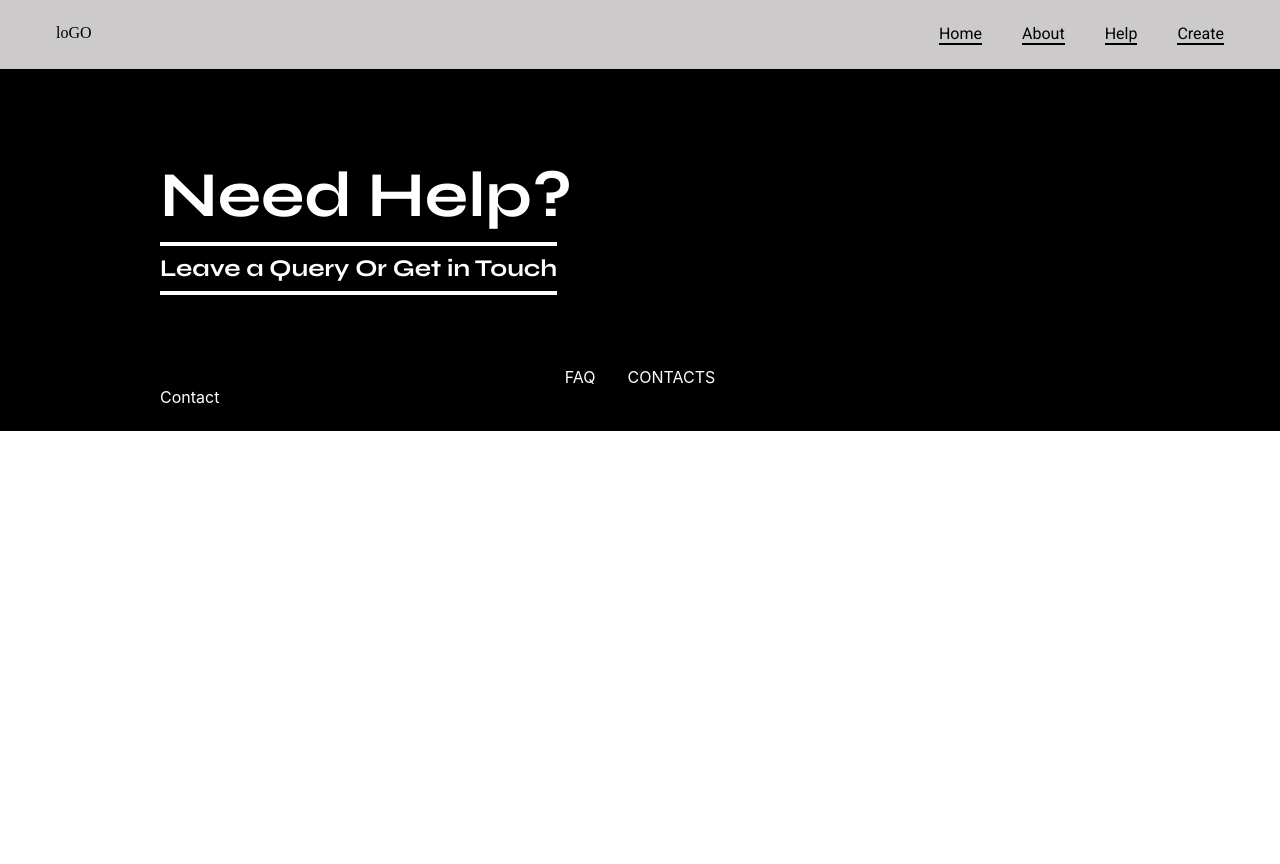
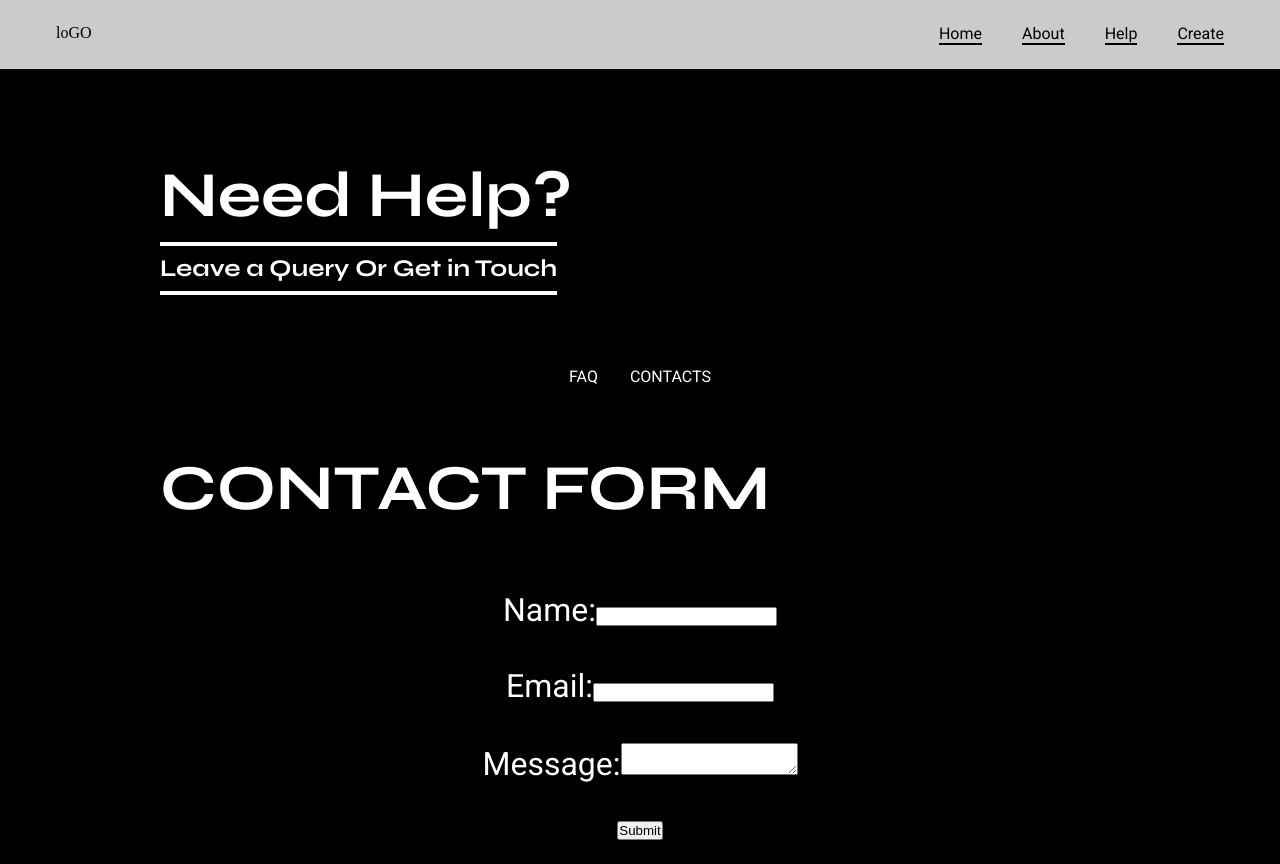
Before and after one commit to ORayy/React-Todo-App-Codespaces, a React (Create React App) app: page /help/contact in a window 1280 px wide. Before the commit the page ends 800 px from the top, so only its background shows below. Built offline with nearby package versions, Linux system fonts and the light colour scheme; a web font is replaced by a local one.

Commit message:
created contact form

```diff
--- a/src/pages/Contact.jsx
+++ b/src/pages/Contact.jsx
@@ -1,7 +1,14 @@
-import React from 'react'
+import Form from "./Form"
 
 export default function Contact() {
   return (
-    <div>Contact</div>
+    <section className="contact-section">
+      <div className="conttact-form">
+        <h1>CONTACT FORM</h1>
+
+        <Form />
+      </div>
+
+    </section>
   )
 }
--- /dev/null
+++ b/src/pages/Form.jsx
@@ -0,0 +1,50 @@
+import { useState } from "react";
+
+import '../styles/form.css'
+
+export default function Form() {
+
+    // setting initial state
+    const [name, setName] = useState('');
+    const [email, setEmail] = useState('');
+    const [message, setMessage] = useState('');
+
+    const handleName = (event) => {
+        setName(event.target.value);
+    }
+
+    const handleEmail = (event) => {
+        setEmail(event.target.value)
+    }
+
+    const handleMessageSend = (event) => {
+        setMessage(event.target.value)
+    }
+
+    const handleSubmit = (event) => {
+        alert('A name was submitted: ' + name);
+        event.preventDefault();
+    }
+
+
+    return (
+        <form className="form" onSubmit={handleSubmit}>
+            <label>
+                Name:
+                <input type="text" value={name} onChange={handleName} />
+            </label>
+            <br />
+            <label>
+                Email:
+                <input type="text" value={email} onChange={handleEmail} />
+            </label>
+            <br />
+            <label>
+                Message:
+                <textarea value={message} onChange={handleMessageSend} />
+            </label>
+            <br />
+            <input type="submit" value="Submit" />
+        </form>
+    );
+}
--- /dev/null
+++ b/src/styles/form.css
@@ -0,0 +1,10 @@
+
+.form {
+    display: flex;
+    flex-direction: column;
+    /* justify-content: center; */
+    align-items: center;
+    margin-top: 4rem;
+    font-family: var(--main-font-family);
+    font-size: 2rem;
+}
--- a/src/styles/help.css
+++ b/src/styles/help.css
@@ -53,7 +53,14 @@
 }
 
 .help-link a {
+    font-family: var(--main-font-family);
     color: white;
     border-color: white;
     text-decoration: none;
 }
+
+.help-link a:hover {
+    text-decoration: underline;
+    border-bottom: 1rem;
+    padding-bottom: 1rem;
+}
```
Also changed, not shown: src/pages/Help.jsx (deleted, +0 -29 lines).
